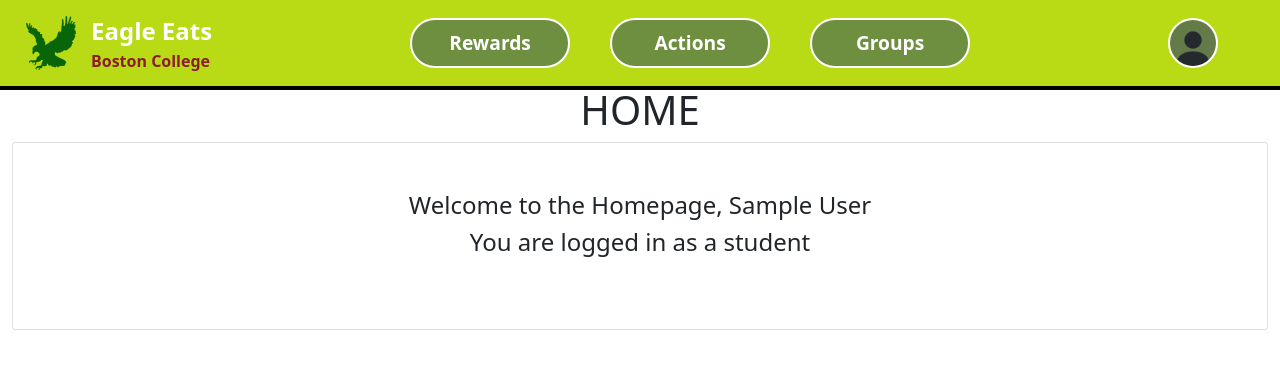
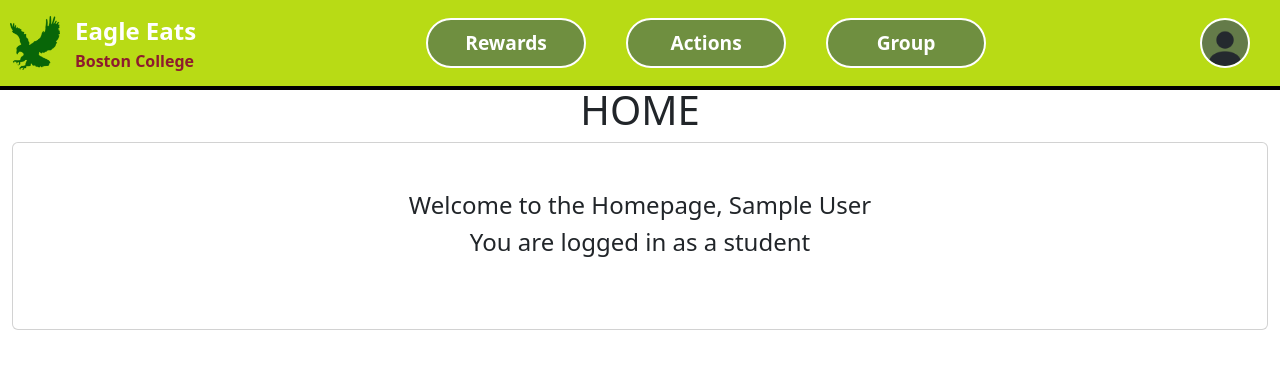
Before and after one commit to CSCI3356-Fall2024/Byte-to-Eat, a Django app: page / in a window 1280 px wide. Shown: the top 369 px of the page. Run offline with Django 5.2, Linux system fonts and the light colour scheme; the visitor is signed in with stand-in values (Sample User, id 1).

Commit message:
put back flex

```diff
--- a/EagleEats/mainApp/templates/base.html
+++ b/EagleEats/mainApp/templates/base.html
@@ -143,6 +143,7 @@
     </style>
   </head>
 
+
   <body>
     <nav class="navbar navbar-expand-lg">
       <a class="navbar-brand" href="{% url 'home' %}">
@@ -165,8 +166,9 @@
         <span class="navbar-toggler-icon"></span>
       </button>
 
-      <div class="collapse navbar-collapse justify-content-center" id="navbarNav">
-        <ul class="navbar-nav">
+
+      <div class="collapse navbar-collapse" id="navbarNav">
+        <ul class="navbar-nav justify-content-center w-100">
           <li class="nav-item">
             <a class="nav-link" href="#">Rewards</a>
           </li>
@@ -179,19 +181,22 @@
           </li>
           {% endif %}
           <li class="nav-item">
-            <a class="nav-link" href="#">Groups</a>
+            <a class="nav-link" href="#">Group</a>
           </li>
         </ul>
       </div>
 
+
       <a class="nav-link profile-link" href="{% url 'profile' %}">
         <div class="profile-icon">
-          <img src="{% static 'img/profile.png' %}" alt="Profile Icon" />
+          <img src="{% static 'img/profile.png' %}" alt="Default Profile Icon" />
         </div>
       </a>
 
+
       <div class="navbar-bottom-bar"></div>
     </nav>
+
 
     <div class="container-fluid">
       <div>
@@ -202,7 +207,12 @@
       </div>
     </div>
 
+
     <!-- Bootstrap JS, Popper.js, and necessary scripts -->
+    <link
+      href="https://cdn.jsdelivr.net/npm/bootstrap@5.3.0-alpha1/dist/css/bootstrap.min.css"
+      rel="stylesheet"
+    />
     <script src="https://cdn.jsdelivr.net/npm/bootstrap@5.3.0-alpha1/dist/js/bootstrap.bundle.min.js"></script>
   </body>
 </html>
```
